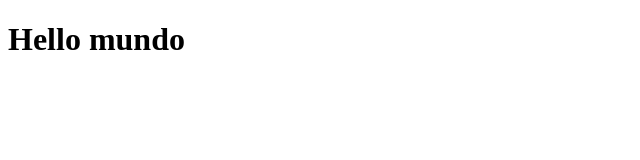
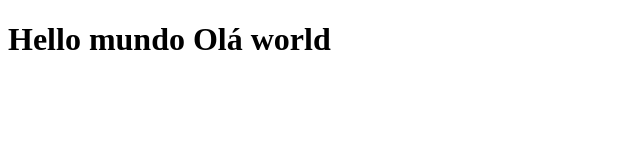
Before and after one commit to vinic-i/vinic-i.github.io, a plain HTML site: page index.html in a window 1280 px wide. Shown: the whole page, without its empty margins (0-640 px from the left). Drawn offline with Linux system fonts and the light colour scheme.

Commit message:
#02 Segundo commit

```diff
--- a/index.html
+++ b/index.html
@@ -6,6 +6,6 @@
     <title>Document</title>
 </head>
 <body>
-    <h1>Hello mundo</h1>
+    <h1>Hello mundo Olá world</h1>
 </body>
 </html>
```
